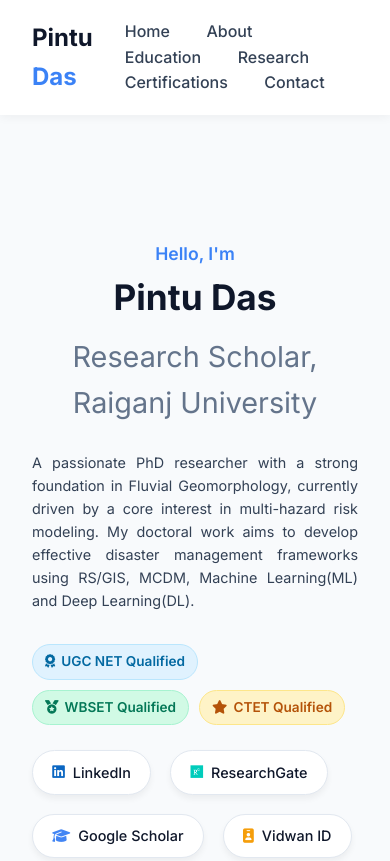
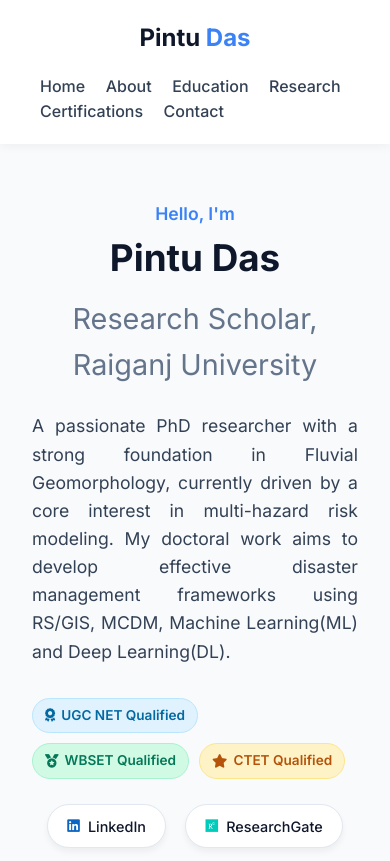
Before and after one commit to dpintu240/Portfolio, a plain HTML site: page index.html in a window 390 px wide. Shown: the top 861 px of the page. Drawn offline with Linux system fonts and the light colour scheme.

```diff
--- a/index.html
+++ b/index.html
@@ -511,33 +511,37 @@
             font-size: 0.9rem;
         }
 
-        /* Responsive Fix for Hero/Home Section */
-        @media (max-width: 992px) {
+        /* Responsive Fixes - Perfectly Balanced for Mobile & Desktop */
+        @media screen and (max-width: 992px) {
             .hero, #home {
-                display: flex;
-                flex-direction: row !important; /* মোবাইলেও পাশাপাশি রাখবে, নিচে নামতে দেবে না */
-                align-items: center;
-                justify-content: space-between;
-                text-align: left;
-                padding-top: 120px;
-                gap: 20px;
+                flex-direction: column !important;
+                text-align: center !important;
+                padding-top: 100px !important;
             }
-            .hero h1, #home h1 {
-                font-size: 2.2rem;
+            .hero-image, #home img {
+                margin: 20px auto 0 auto !important;
             }
             .hero p, #home p {
-                font-size: 0.9rem;
+                margin: 0 auto 2rem auto !important;
+            }
+            .social-links {
+                justify-content: center !important;
             }
             .about-grid, .academic-grid {
-                grid-template-columns: 1fr;
+                grid-template-columns: 1fr !important;
             }
         }
 
-        /* খুব ছোট মোবাইল স্ক্রিনের জন্য (যেমন খুব ছোট ফোন) */
-        @media (max-width: 576px) {
-            .hero, #home {
-                flex-direction: column !important; /* স্ক্রিন খুব ছোট হলে শুধু তখন নিচে নামবে */
-                text-align: center;
+        @media screen and (max-width: 768px) {
+            .nav-container {
+                flex-direction: column !important;
+                gap: 1rem !important;
+            }
+            nav a {
+                margin: 0 0.5rem !important;
+            }
+            .hero h1, #home h1 {
+                font-size: 2.3rem !important;
             }
         }
     </style>
```
